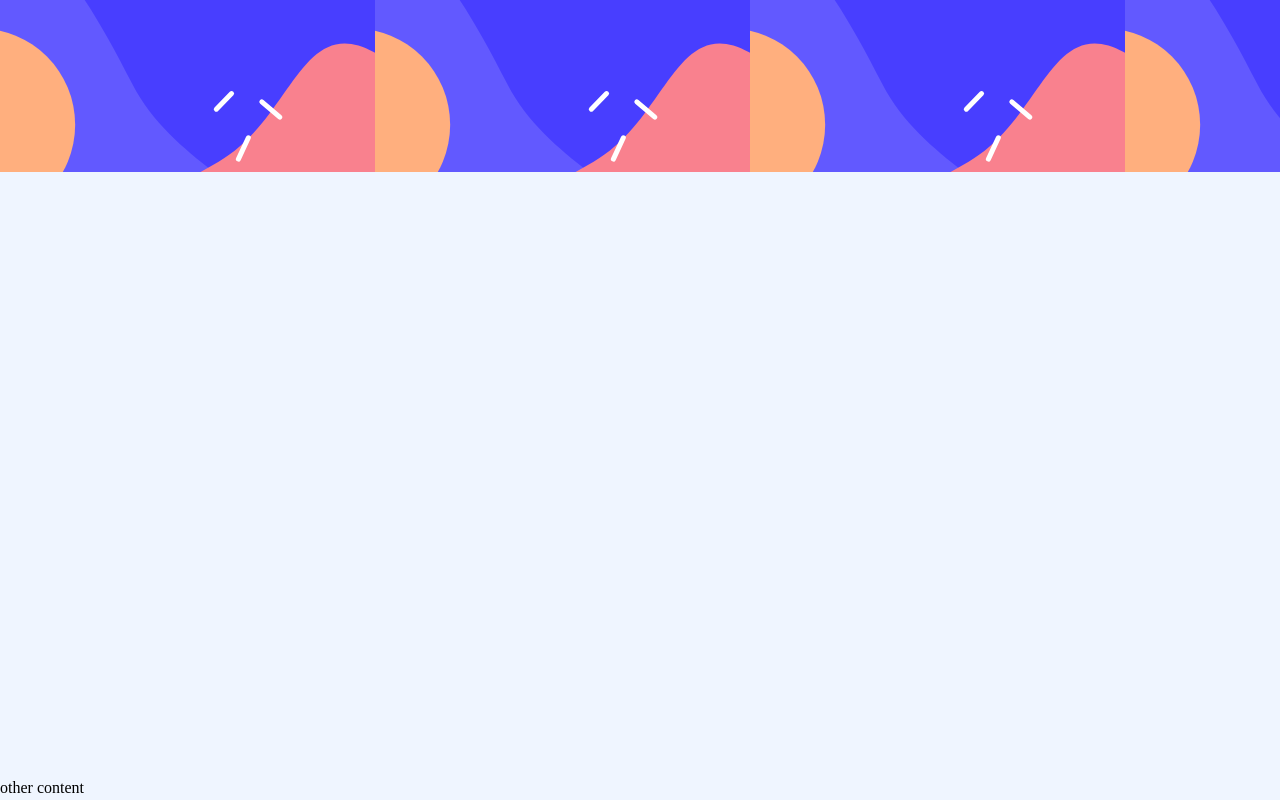
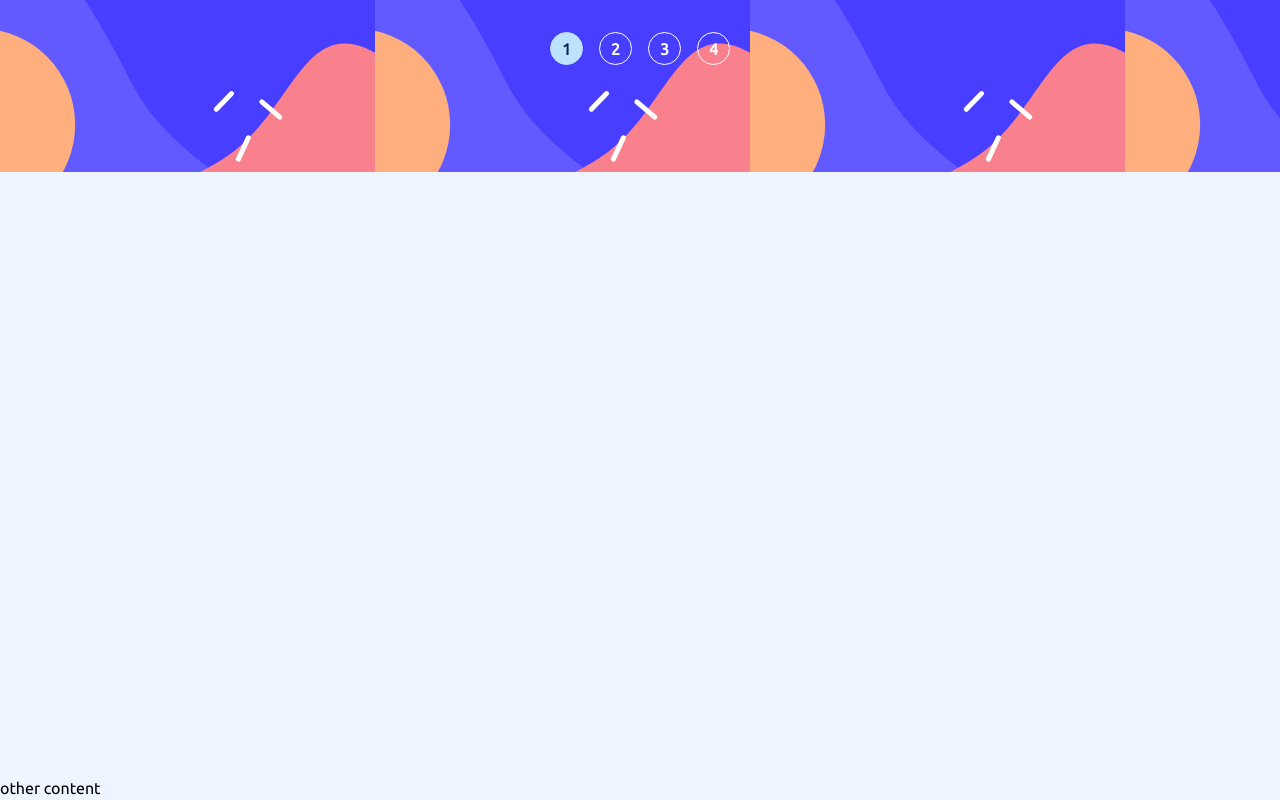
Before and after one commit to gianmarcoricciarelli/multi-step-form-angular, an Angular app: page / in a window 1280 px wide. Built offline with nearby package versions, Linux system fonts and the light colour scheme.

Commit message:
feature: implemented StepperButtonComponent, added StepSelectionService in order to add selection as global state

```diff
--- a/angular.json
+++ b/angular.json
@@ -12,7 +12,7 @@
             },
             "root": "",
             "sourceRoot": "src",
-            "prefix": "app",
+            "prefix": "",
             "architect": {
                 "build": {
                     "builder": "@angular-devkit/build-angular:application",
--- /dev/null
+++ b/src/app/step-selection.service.ts
@@ -0,0 +1,16 @@
+import { Injectable } from '@angular/core'
+import { BehaviorSubject } from 'rxjs'
+
+@Injectable({
+    providedIn: 'root',
+})
+export class StepSelectionService {
+    private selectedStep = new BehaviorSubject<number>(1)
+    selectedStep$ = this.selectedStep.asObservable()
+
+    constructor() {}
+
+    setSelectedStep(step: number) {
+        this.selectedStep.next(step)
+    }
+}
--- /dev/null
+++ b/src/app/stepper/stepper-button/stepper-button.component.html
@@ -0,0 +1 @@
+<span>{{ stepNumber() }}</span>
--- /dev/null
+++ b/src/app/stepper/stepper-button/stepper-button.component.scss
@@ -0,0 +1,29 @@
+:host {
+    width: 33px;
+    height: 33px;
+    border-radius: 100%;
+    border: 1px solid var(--white);
+    display: flex;
+    justify-content: center;
+    align-items: center;
+    transition: all;
+    transition-duration: 300ms;
+
+    span {
+        font-weight: 700;
+        color: var(--white);
+    }
+
+    &:hover {
+        cursor: pointer;
+    }
+}
+
+:host(.selected) {
+    background-color: var(--sky-blue);
+    border: 1px solid var(--sky-blue);
+
+    span {
+        color: var(--denim);
+    }
+}
--- /dev/null
+++ b/src/app/stepper/stepper-button/stepper-button.component.ts
@@ -0,0 +1,27 @@
+import { Component, HostListener, input, OnInit } from '@angular/core'
+import { StepSelectionService } from '../../step-selection.service'
+
+@Component({
+    selector: 'stepper-button',
+    host: {
+        '[class.selected]': 'isSelected',
+    },
+    imports: [],
+    templateUrl: './stepper-button.component.html',
+    styleUrl: './stepper-button.component.scss',
+})
+export class StepperButtonComponent implements OnInit {
+    stepNumber = input.required<number>()
+    isSelected = false
+
+    constructor(private stepSelectionService: StepSelectionService) {}
+    ngOnInit(): void {
+        this.stepSelectionService.selectedStep$.subscribe((selectedStep) => {
+            this.isSelected = selectedStep === this.stepNumber()
+        })
+    }
+
+    @HostListener('click') onStepButtonClick() {
+        this.stepSelectionService.setSelectedStep(this.stepNumber())
+    }
+}
--- a/src/app/stepper/stepper.component.html
+++ b/src/app/stepper/stepper.component.html
@@ -1 +1,6 @@
-<div class="stepper"></div>
+<div class="stepper">
+    <stepper-button [stepNumber]="1"></stepper-button>
+    <stepper-button [stepNumber]="2"></stepper-button>
+    <stepper-button [stepNumber]="3"></stepper-button>
+    <stepper-button [stepNumber]="4"></stepper-button>
+</div>
--- a/src/app/stepper/stepper.component.scss
+++ b/src/app/stepper/stepper.component.scss
@@ -4,5 +4,9 @@
     .stepper {
         height: 172px;
         background-image: url('/assets/images/bg-sidebar-mobile.svg');
+        padding-top: 32px;
+        display: flex;
+        justify-content: center;
+        gap: 16px;
     }
 }
--- a/src/app/stepper/stepper.component.ts
+++ b/src/app/stepper/stepper.component.ts
@@ -1,9 +1,14 @@
 import { Component } from '@angular/core'
+import { StepperButtonComponent } from './stepper-button/stepper-button.component'
 
 @Component({
     selector: 'app-stepper',
-    imports: [],
+    imports: [StepperButtonComponent],
     templateUrl: './stepper.component.html',
     styleUrl: './stepper.component.scss',
 })
-export class StepperComponent {}
+export class StepperComponent {
+    onStepClick(step: number) {
+        console.log(`clicked on child ${step}`)
+    }
+}
--- a/src/styles.scss
+++ b/src/styles.scss
@@ -1,3 +1,18 @@
+@font-face {
+    font-family: 'ubuntu-regular';
+    src: url('/assets/fonts/Ubuntu-Regular.ttf') format('truetype');
+}
+
+@font-face {
+    font-family: 'ubuntu-medium';
+    src: url('/assets/fonts/Ubuntu-Medium.ttf') format('truetype');
+}
+
+@font-face {
+    font-family: 'ubuntu-bold';
+    src: url('/assets/fonts/Ubuntu-Bold.ttf') format('truetype');
+}
+
 *,
 *::before,
 *::after {
@@ -10,6 +25,7 @@
 
 html {
     height: 100%;
+    font-family: 'ubuntu-regular';
 }
 
 body {
@@ -63,4 +79,7 @@ h6 {
 
 :root {
     --background-color: #eff5ff;
+    --white: #ffffff;
+    --sky-blue: #bee2fd;
+    --denim: #022959;
 }
```
